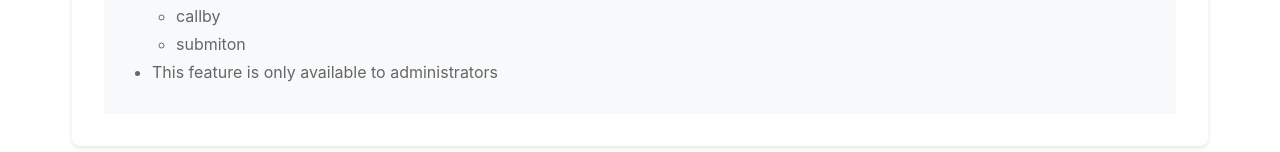
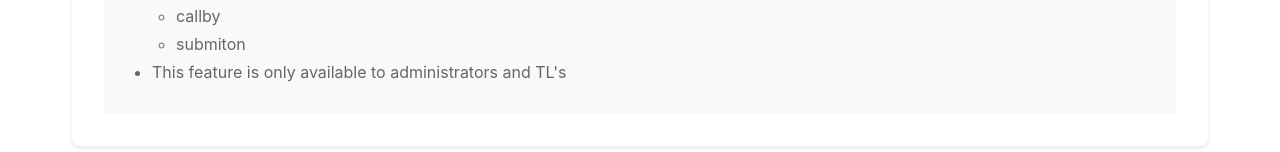
Before and after one commit to Aman121K/LM-Client, a React (Create React App) app: page /upload in a window 1280 px wide. Shown: the part 1041-1193 px from the top of the page. Built offline with nearby package versions, Linux system fonts and the light colour scheme; sample sign-in values are in the browser's storage.

Commit message:
resolve uplod tl funcationalities

```diff
--- a/src/App.js
+++ b/src/App.js
@@ -100,7 +100,7 @@ const AppRoutes = () => {
       <Route
         path="/upload"
         element={
-          <ProtectedRoute requiredRole="admin">
+          <ProtectedRoute >
             <Upload />
           </ProtectedRoute>
         }
--- a/src/pages/Upload.js
+++ b/src/pages/Upload.js
@@ -40,12 +40,7 @@ const Upload = () => {
   const [success, setSuccess] = useState('');
   const [recentLeads, setRecentLeads] = useState([]);
 
-  useEffect(() => {
-    // Check if user is admin
-    if (userType?.toLowerCase() !== 'admin') {
-      navigate('/dashboard');
-    }
-  }, [userType, navigate]);
+
 
   const handleFileChange = (e) => {
     const selectedFile = e.target.files[0];
@@ -108,11 +103,6 @@ const Upload = () => {
       setLoading(false);
     }
   };
-
-  // If not admin, don't render the component
-  if (userType?.toLowerCase() !== 'admin') {
-    return null;
-  }
 
   return (
     <>
@@ -177,7 +167,7 @@ const Upload = () => {
                   <li>submiton</li>
                 </ul>
               </li>
-              <li>This feature is only available to administrators</li>
+              <li>This feature is only available to administrators and TL's</li>
             </ul>
           </div>
 
```
